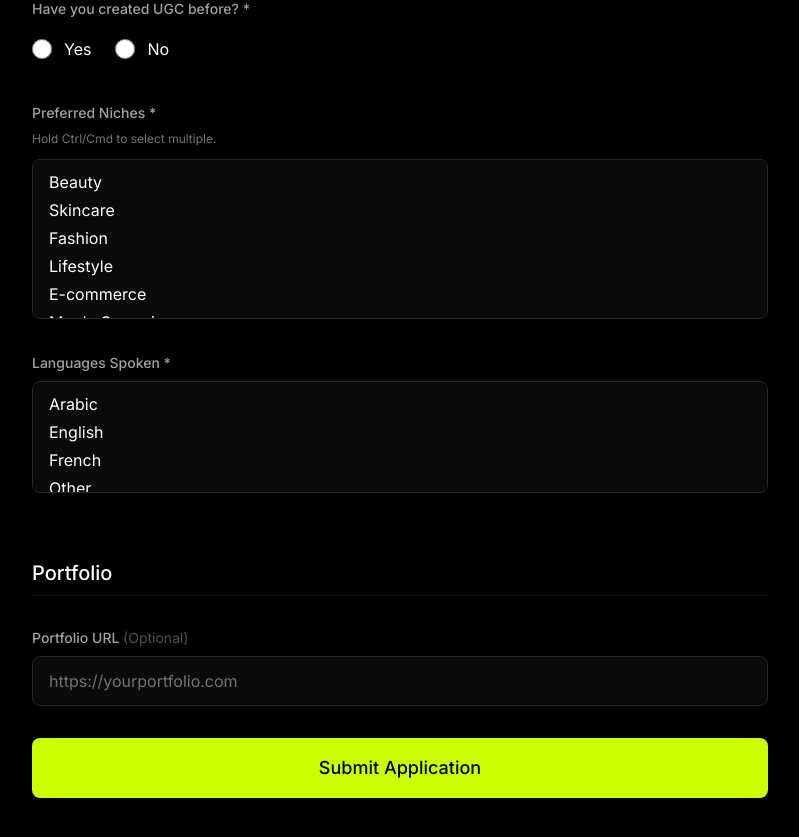
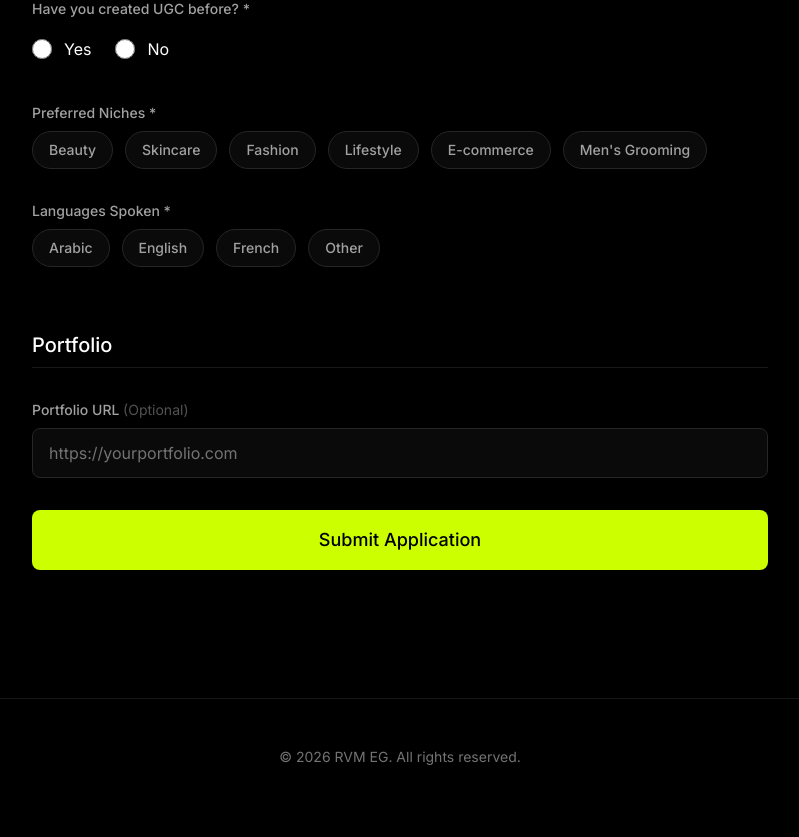
Before and after one commit to zyaddhamedd/RVM-EG, a Next.js app: page / in a window 1280 px wide. Shown: the part 4220-5057 px from the top of the page, without its empty margins (240-1039 px from the left). After the commit the page ends 5035 px from the top, so only its background shows below. Built offline with nearby package versions, Linux system fonts and the light colour scheme; no server answers.

Commit message:
fix: resolve animation lag, gender select double-click, and improve form UI

```diff
--- a/src/components/ApplicationForm.tsx
+++ b/src/components/ApplicationForm.tsx
@@ -199,7 +199,7 @@ export function ApplicationForm() {
         <motion.div
           initial={{ scaleX: 0 }}
           whileInView={{ scaleX: 1 }}
-          viewport={{ once: false, amount: 0.1 }}
+          viewport={{ once: true, amount: 0.1 }}
           transition={{ duration: 0.8, ease: [0.16, 1, 0.3, 1] }}
           className="absolute inset-0 bg-[#CCFF00] origin-left z-0"
         />
@@ -207,7 +207,7 @@ export function ApplicationForm() {
           <motion.div
             initial={{ opacity: 0, y: 20 }}
             whileInView={{ opacity: 1, y: 0 }}
-            viewport={{ once: false, amount: 0.1 }}
+            viewport={{ once: true, amount: 0.1 }}
             transition={{ duration: 0.6, delay: 0.3, ease: [0.16, 1, 0.3, 1] }}
           >
             <h2 className="text-3xl md:text-5xl font-medium tracking-tight text-black mb-2 relative z-20">Creator Application</h2>
@@ -222,7 +222,7 @@ export function ApplicationForm() {
         <motion.div
           initial={{ opacity: 0, y: 40 }}
           whileInView={{ opacity: 1, y: 0 }}
-          viewport={{ once: false, margin: "-100px" }}
+          viewport={{ once: true, margin: "-100px" }}
           transition={{ duration: 0.8, ease: [0.16, 1, 0.3, 1] }}
         >
           <form ref={formRef} onSubmit={handleSubmit} className="space-y-6 md:space-y-8" noValidate>
@@ -350,51 +350,62 @@ export function ApplicationForm() {
               </div>
 
               <div>
-                <label htmlFor="preferred_niches" className={labelClasses}>Preferred Niches *</label>
-                <p className="text-xs text-neutral-500 mb-3">Hold Ctrl/Cmd to select multiple.</p>
-                <select
-                  id="preferred_niches"
-                  name="preferred_niches"
-                  multiple
-                  value={formData.preferred_niches}
-                  onChange={handleChange}
-                  onBlur={handleBlur}
-                  aria-invalid={touched.preferred_niches && !!errors.preferred_niches}
-                  aria-describedby={touched.preferred_niches && errors.preferred_niches ? "preferred_niches-error" : undefined}
-                  className={`w-full bg-neutral-950 border rounded-lg px-4 py-2 text-white focus:outline-none focus:ring-1 transition-colors h-32 md:h-40 ${
-                    touched.preferred_niches && errors.preferred_niches ? 'border-red-500 focus:border-red-500 focus:ring-red-500' : 'border-neutral-800 focus:border-[#CCFF00] focus:ring-[#CCFF00]'
-                  }`}
-                >
-                  <option value="Beauty" className="py-1">Beauty</option>
-                  <option value="Skincare" className="py-1">Skincare</option>
-                  <option value="Fashion" className="py-1">Fashion</option>
-                  <option value="Lifestyle" className="py-1">Lifestyle</option>
-                  <option value="E-commerce" className="py-1">E-commerce</option>
-                  <option value="Men's Grooming" className="py-1">Men's Grooming</option>
-                </select>
+                <label className={labelClasses}>Preferred Niches *</label>
+                <div className="flex flex-wrap gap-3 mt-2">
+                  {["Beauty", "Skincare", "Fashion", "Lifestyle", "E-commerce", "Men's Grooming"].map((niche) => {
+                    const isSelected = formData.preferred_niches.includes(niche);
+                    return (
+                      <button
+                        key={niche}
+                        type="button"
+                        onClick={() => {
+                          const newSelection = isSelected
+                            ? formData.preferred_niches.filter(n => n !== niche)
+                            : [...formData.preferred_niches, niche];
+                          handleChange({ name: 'preferred_niches', value: newSelection });
+                        }}
+                        onBlur={() => handleBlur('preferred_niches')}
+                        className={`px-4 py-2 rounded-full border text-sm font-medium transition-all duration-300 ${
+                          isSelected
+                            ? 'bg-[#CCFF00] border-[#CCFF00] text-black shadow-[0_0_15px_rgb(204,255,0,0.3)]'
+                            : 'bg-neutral-950 border-neutral-800 text-neutral-400 hover:border-[#CCFF00]/50 hover:text-white'
+                        }`}
+                      >
+                        {niche}
+                      </button>
+                    );
+                  })}
+                </div>
                 {renderError('preferred_niches')}
               </div>
 
               <div>
-                <label htmlFor="languages" className={labelClasses}>Languages Spoken *</label>
-                <select
-                  id="languages"
-                  name="languages"
-                  multiple
-                  value={formData.languages}
-                  onChange={handleChange}
-                  onBlur={handleBlur}
-                  aria-invalid={touched.languages && !!errors.languages}
-                  aria-describedby={touched.languages && errors.languages ? "languages-error" : undefined}
-                  className={`w-full bg-neutral-950 border rounded-lg px-4 py-2 text-white focus:outline-none focus:ring-1 transition-colors h-28 ${
-                    touched.languages && errors.languages ? 'border-red-500 focus:border-red-500 focus:ring-red-500' : 'border-neutral-800 focus:border-[#CCFF00] focus:ring-[#CCFF00]'
-                  }`}
-                >
-                  <option value="Arabic" className="py-1">Arabic</option>
-                  <option value="English" className="py-1">English</option>
-                  <option value="French" className="py-1">French</option>
-                  <option value="Other" className="py-1">Other</option>
-                </select>
+                <label className={labelClasses}>Languages Spoken *</label>
+                <div className="flex flex-wrap gap-3 mt-2">
+                  {["Arabic", "English", "French", "Other"].map((lang) => {
+                    const isSelected = formData.languages.includes(lang);
+                    return (
+                      <button
+                        key={lang}
+                        type="button"
+                        onClick={() => {
+                          const newSelection = isSelected
+                            ? formData.languages.filter(l => l !== lang)
+                            : [...formData.languages, lang];
+                          handleChange({ name: 'languages', value: newSelection });
+                        }}
+                        onBlur={() => handleBlur('languages')}
+                        className={`px-4 py-2 rounded-full border text-sm font-medium transition-all duration-300 ${
+                          isSelected
+                            ? 'bg-[#CCFF00] border-[#CCFF00] text-black shadow-[0_0_15px_rgb(204,255,0,0.3)]'
+                            : 'bg-neutral-950 border-neutral-800 text-neutral-400 hover:border-[#CCFF00]/50 hover:text-white'
+                        }`}
+                      >
+                        {lang}
+                      </button>
+                    );
+                  })}
+                </div>
                 {renderError('languages')}
               </div>
             </div>
--- a/src/components/WhoWeAreLookingFor.tsx
+++ b/src/components/WhoWeAreLookingFor.tsx
@@ -18,7 +18,7 @@ export function WhoWeAreLookingFor() {
         <motion.div
           initial={{ scaleX: 0 }}
           whileInView={{ scaleX: 1 }}
-          viewport={{ once: false, amount: 0.1 }}
+          viewport={{ once: true, amount: 0.1 }}
           transition={{ duration: 0.8, ease: [0.16, 1, 0.3, 1] }}
           className="absolute inset-0 bg-[#CCFF00] origin-left z-0"
         />
@@ -26,7 +26,7 @@ export function WhoWeAreLookingFor() {
           <motion.div
             initial={{ opacity: 0, y: 20 }}
             whileInView={{ opacity: 1, y: 0 }}
-            viewport={{ once: false, amount: 0.1 }}
+            viewport={{ once: true, amount: 0.1 }}
             transition={{ duration: 0.6, delay: 0.3, ease: [0.16, 1, 0.3, 1] }}
           >
             <h2 className="text-3xl md:text-5xl font-medium tracking-tight text-black mb-2 relative z-20">Who We&apos;re Looking For</h2>
@@ -44,7 +44,7 @@ export function WhoWeAreLookingFor() {
               key={index}
               initial={{ opacity: 0, scale: 0.9, y: 20 }}
               whileInView={{ opacity: 1, scale: 1, y: 0 }}
-              viewport={{ once: false, margin: "-50px" }}
+              viewport={{ once: true, margin: "-50px" }}
               transition={{ duration: 0.7, delay: index * 0.05, ease: [0.16, 1, 0.3, 1] }}
               className="group relative px-8 py-4 rounded-full border border-neutral-800 bg-neutral-950/50 backdrop-blur-sm text-neutral-300 text-lg md:text-xl font-medium overflow-hidden transition-all duration-500 hover:border-[#CCFF00]/50 hover:-translate-y-1 hover:shadow-[0_8px_30px_rgb(204,255,0,0.1)] cursor-default"
             >
--- a/src/components/WhyJoin.tsx
+++ b/src/components/WhyJoin.tsx
@@ -34,7 +34,7 @@ export function WhyJoin() {
         <motion.div
           initial={{ scaleX: 0 }}
           whileInView={{ scaleX: 1 }}
-          viewport={{ once: false, amount: 0.1 }}
+          viewport={{ once: true, amount: 0.1 }}
           transition={{ duration: 0.8, ease: [0.16, 1, 0.3, 1] }}
           className="absolute inset-0 bg-[#CCFF00] origin-left z-0"
         />
@@ -42,7 +42,7 @@ export function WhyJoin() {
           <motion.div
             initial={{ opacity: 0, y: 20 }}
             whileInView={{ opacity: 1, y: 0 }}
-            viewport={{ once: false, amount: 0.1 }}
+            viewport={{ once: true, amount: 0.1 }}
             transition={{ duration: 0.6, delay: 0.3, ease: [0.16, 1, 0.3, 1] }}
           >
             <h2 className="text-3xl md:text-5xl font-medium tracking-tight text-black relative z-20">Why Join RVM</h2>
@@ -59,7 +59,7 @@ export function WhyJoin() {
                 key={index}
                 initial={{ opacity: 0, y: 40 }}
                 whileInView={{ opacity: 1, y: 0 }}
-                viewport={{ once: false, margin: "-100px" }}
+                viewport={{ once: true, margin: "-100px" }}
                 transition={{ duration: 0.8, delay: index * 0.1, ease: [0.16, 1, 0.3, 1] }}
                 className="group relative p-8 md:p-10 rounded-3xl bg-neutral-950 border border-neutral-900 transition-all duration-500 hover:border-[#CCFF00]/40"
               >
--- a/src/components/ui/CustomSelect.tsx
+++ b/src/components/ui/CustomSelect.tsx
@@ -130,7 +130,10 @@ export function CustomSelect({
                 key={opt.value}
                 role="option"
                 aria-selected={selected === opt.value}
-                onClick={() => handleSelect(opt.value)}
+                onMouseDown={(e) => {
+                  e.preventDefault();
+                  handleSelect(opt.value);
+                }}
                 className={`px-4 py-3 cursor-pointer transition-colors min-h-[44px] flex items-center ${
                   selected === opt.value ? 'bg-neutral-800 text-[#CCFF00]' : 'text-white hover:bg-neutral-800'
                 }`}
```
